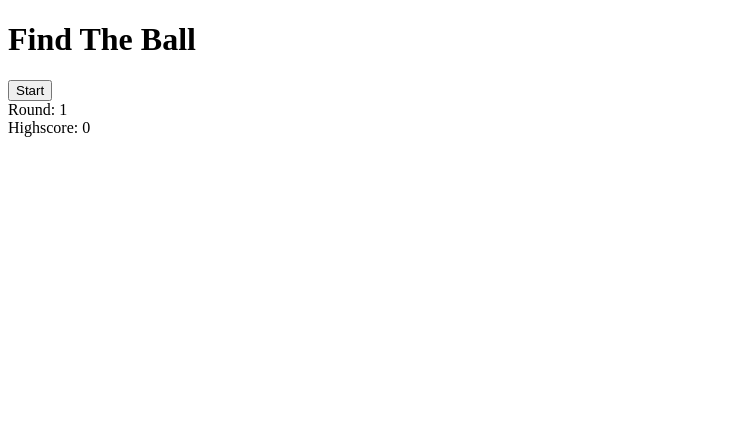
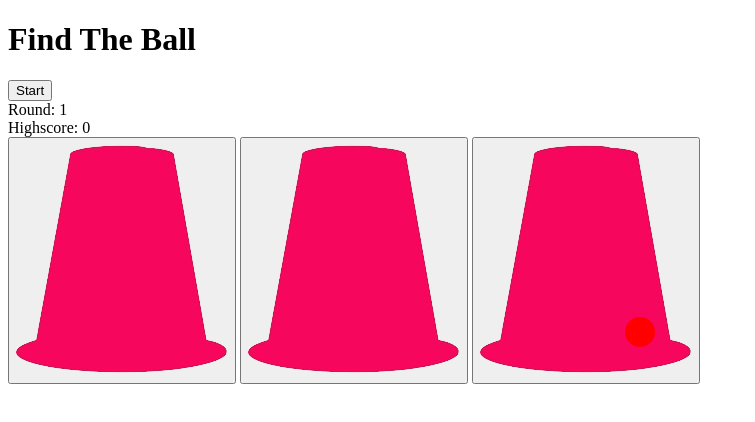
Before and after one commit to PoisonTree8/find-the-ball-game, a plain HTML site: page index.html in a window 1280 px wide. Shown: the whole page, without its empty margins (0-755 px from the left). Drawn offline with Linux system fonts and the light colour scheme.

Commit message:
finished html

```diff
--- a/css/style.css
+++ b/css/style.css
@@ -0,0 +1,16 @@
+.ball {
+    position: absolute;
+    bottom: 15%;
+    left: 50%;
+    transform: translateX(-50%);
+    width: 30px;
+    height: 30px;
+    background-color: red;
+    border-radius: 50%;
+}
+.table {
+    position: relative;
+}
+#startBtn {
+
+}
--- a/index.html
+++ b/index.html
@@ -16,13 +16,18 @@
             <button id="startBtn">Start</button>
         </section>
         <section class="score">
-            <div>Round: <span id="round">1</span></div>
-            <div>Highscore: <span id="wins">0</span></div>
+            <div>Round: <span id="Round">1</span></div>
+            <div>Highscore: <span id="Highscore">0</span></div>
         </section>
     </header>
 
     <section id="table" class="table" aria-label="playing table">
-        <div id="ball" class="ball" aria-hidden="true" style="--x:50"></div>
+        <div id="ball" class="ball"></div>
+        <button class="cup" id="0" aria-label="cup 1"> <img src="assets/cup 1.png" alt="cup" class="cup-img"></button>
+        <button class="cup" id="1" aria-label="cup 2"> <img src="assets/cup 2.png" alt="cup" class="cup-img"></button>
+        <button class="cup" id="2" aria-label="cup 3"> <img src="assets/cup 3.png" alt="cup" class="cup-img"></button>
+
+
     </section>
 
   </main>
```
Also changed, not shown: assets/cup 1.png (added), assets/cup 2.png (added), assets/cup 3.png (added).
